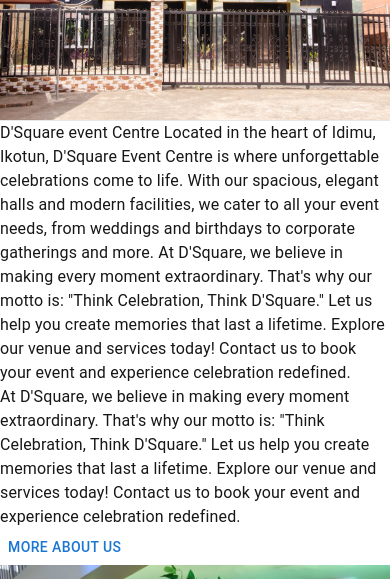
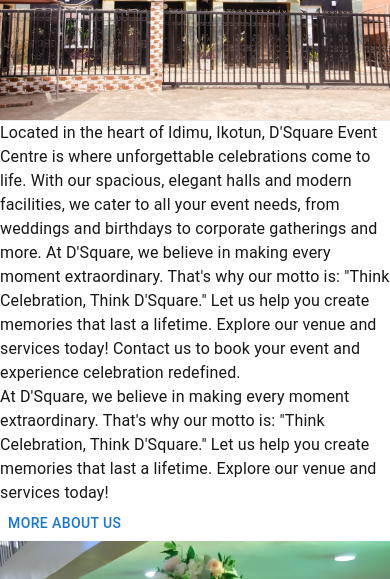
Before and after one commit to Obichris1/DsquareEvents, a Next.js app: page / in a window 390 px wide. Shown: the part 1260-1839 px from the top of the page. Built offline with nearby package versions, Linux system fonts and the light colour scheme.

Commit message:
Home Page

```diff
--- a/src/app/page.js
+++ b/src/app/page.js
@@ -5,16 +5,15 @@
 
 export default function Home() {
   return (
-    <div className="space-y-12">
+    <div className="space-y-4 md:space-y-12">
       <HeroSection />
 
       <hr className=""  />
 
-      <div className=" mt-8 w-[90%] flex flex-col md:flex-row gap-8 md:gap-12 m-auto ">
-        <div className="md:w-1/2 flex flex-col gap-6 ">
-        <Typography className="text-left text-xs md:text-sm   ">
-          <span className="text-[#EBB709]">D'Square</span> event Centre Located in the heart of Idimu,
-          Ikotun, D'Square Event Centre is where unforgettable celebrations come
+      <div className="w-[90%] flex flex-col  md:flex-row gap-8 md:gap-12 m-auto ">
+        <div className="md:w-1/2 flex flex-col gap-12  ">
+        <Typography className="text-left text-xs lg:text-sm leading-relaxed   ">
+          Located in the heart of Idimu, Ikotun, <span className="text-[#EBB709] font-semibold">D'Square</span>  Event Centre is where unforgettable celebrations come
           to life. With our spacious, elegant halls and modern facilities, we
           cater to all your event needs, from weddings and birthdays to
           corporate gatherings and more. At D'Square, we believe in making every
@@ -24,16 +23,15 @@
           and experience celebration redefined.
         </Typography>
 
-        <Typography className="w-full text-left text-xs md:text-sm  ">
+        <Typography className="w-full text-left text-xs lg:text-sm leading-relaxed  ">
            At D'Square, we believe in making every
           moment extraordinary. That's why our motto is: "Think Celebration,
           Think D'Square." Let us help you create memories that last a lifetime.
-          Explore our venue and services today! Contact us to book your event
-          and experience celebration redefined.
+          Explore our venue and services today!
         </Typography>
 
 
-      <Button className="mt-20 px-6 md:px-4 py-3 md:text-lg self-start bg-[#EBB709] text-black hover:scale-110 text-sm">More about us</Button>
+      <Button className=" px-4 py-3 self-start bg-[#EBB709] text-black hover:scale-110 text-xs rounded-full font-semibold">More about us</Button>
         </div>
 
 
@@ -43,9 +41,9 @@
           <Image src="/Gallery/HeroImage3.jpeg"
           alt=""
 
-               width={500}
-               height={500}
-                className="object-cover "  />
+               width={800}
+               height={200}
+                className="max-h-[350px] md:max-h-[400px]"  />
         </div>
 
       </div>
```
